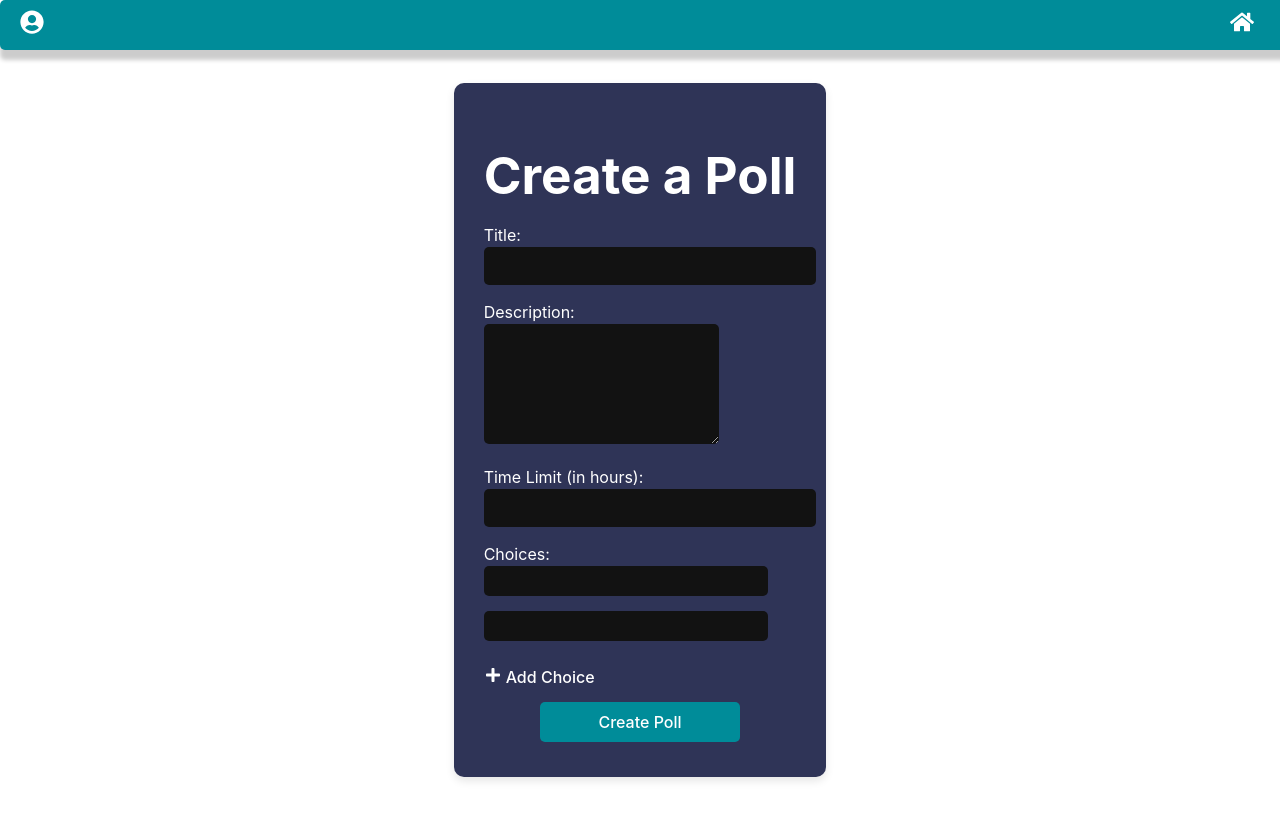
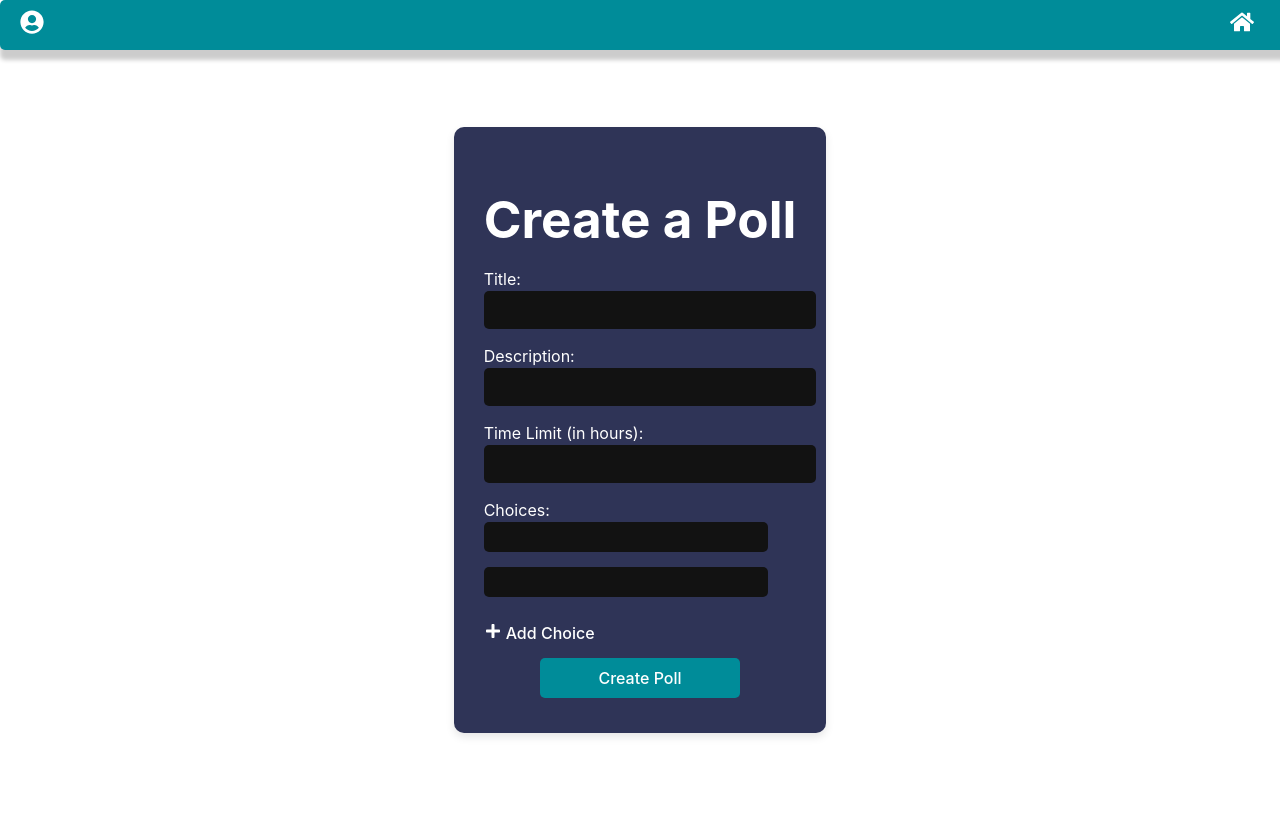
Before and after one commit to JohnLun/MyVote, a React (Vite) app in the folder myvote.client/: page /createpoll in a window 1280 px wide. Shown: the top 820 px of the page. Built offline with nearby package versions, Linux system fonts and the light colour scheme; no server answers.

Commit message:
change textarea to input

```diff
--- a/myvote.client/src/pages/CreatePoll.jsx
+++ b/myvote.client/src/pages/CreatePoll.jsx
@@ -129,7 +129,7 @@ const CreatePoll = () => {
                     <div className={`form-group ${errors.description ? 'has-error' : ''}`}>
                         <label>Description:</label>
                         <br></br>
-                        <textarea value={description} onChange={handleDescriptionChange} />
+                        <input value={description} onChange={handleDescriptionChange} />
                         {errors.description && <p className="error-message">{errors.description}</p>}
                     </div>
                     <div className={`form-group ${errors.timeLimit ? 'has-error' : ''}`}>
```
